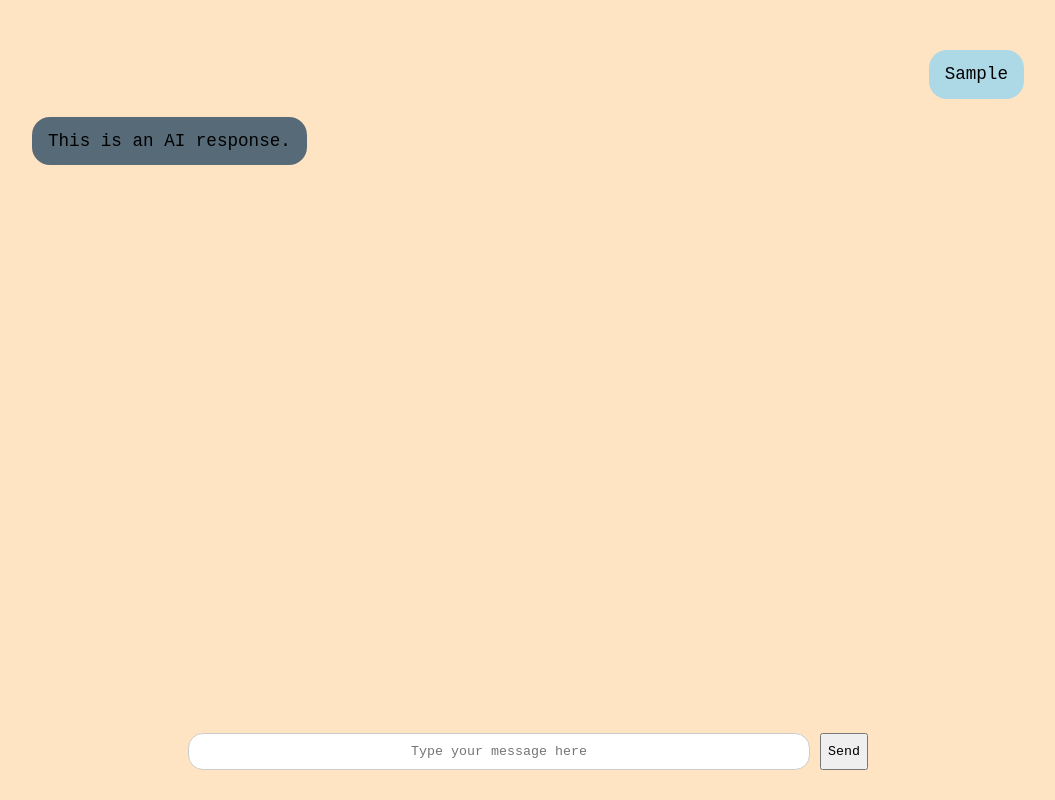
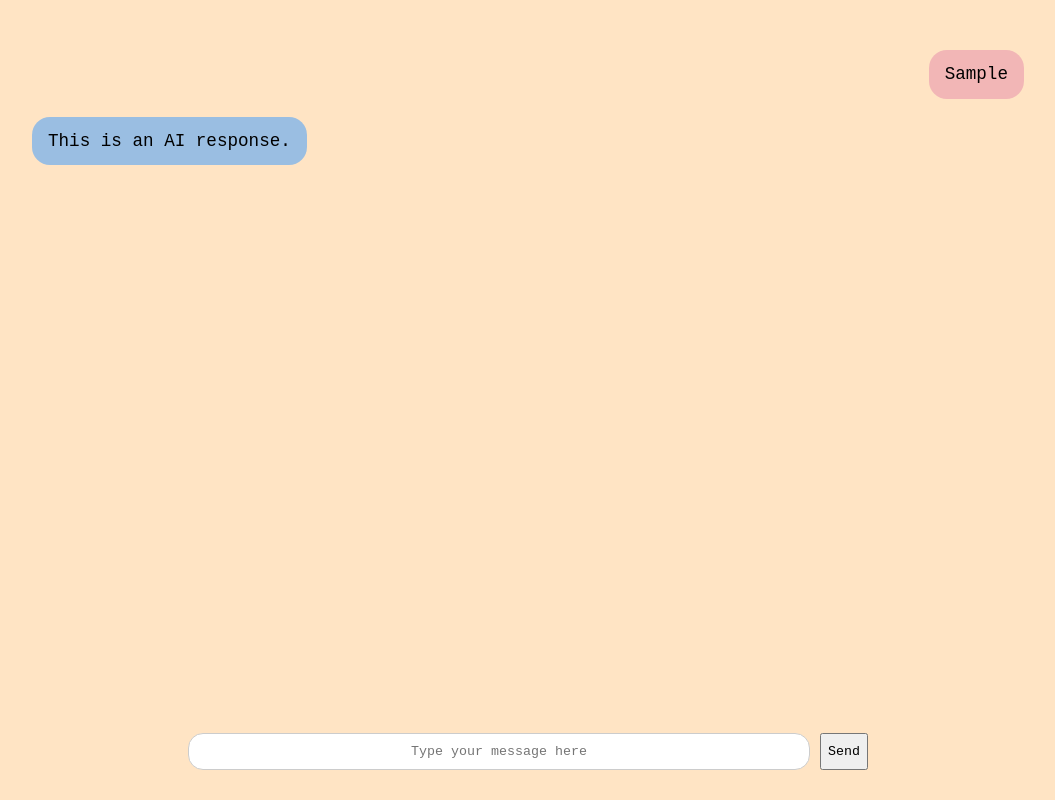
Before and after one commit to Mrivas0331/CPSC481FinalProject, a plain HTML site: page chat.html in a window 1280 px wide. Both pictures are taken after typing "Sample" into the empty fields and a click on the button "Submit". Shown: the whole page, without its empty margins (112-1167 px from the left). Drawn offline with Linux system fonts and the light colour scheme.

Commit message:
slight change to styling

```diff
--- a/chat.css
+++ b/chat.css
@@ -81,13 +81,13 @@ textarea {
 }
 
 .user {
-    background-color: lightblue;
+    background-color: rgb(242, 182, 182);
     align-self: flex-end;
     text-align: right;
 }
 
 .ai {
-    background-color: #576a78;
+    background-color: #9abee2;
     align-self: flex-start;
     text-align: left;
 }
```
